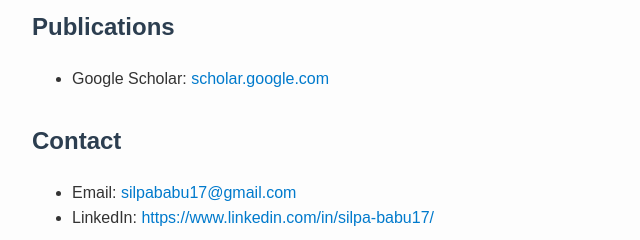
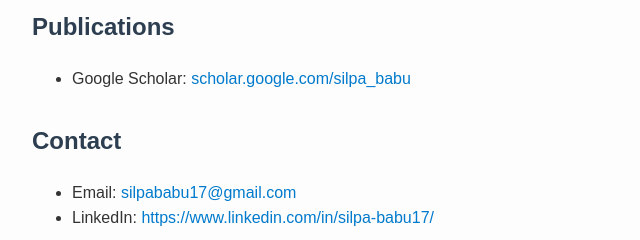
Before and after one commit to Silpa1/webpage, a plain HTML site: page index.html in a window 1280 px wide. Shown: the part 510-750 px from the top of the page, 158-798 px from the left. Drawn offline with Linux system fonts and the light colour scheme.

Commit message:
Update index.html

```diff
--- a/index.html
+++ b/index.html
@@ -71,7 +71,7 @@
   <div class="section">
     <h2>Publications</h2>
     <ul>
-      <li>Google Scholar: <a href="https://scholar.google.com/citations?user=IGGQox0AAAAJ&hl=en">scholar.google.com</a></li>
+      <li>Google Scholar: <a href="https://scholar.google.com/citations?user=IGGQox0AAAAJ&hl=en">scholar.google.com/silpa_babu</a></li>
     </ul>
   </div>
 
```
